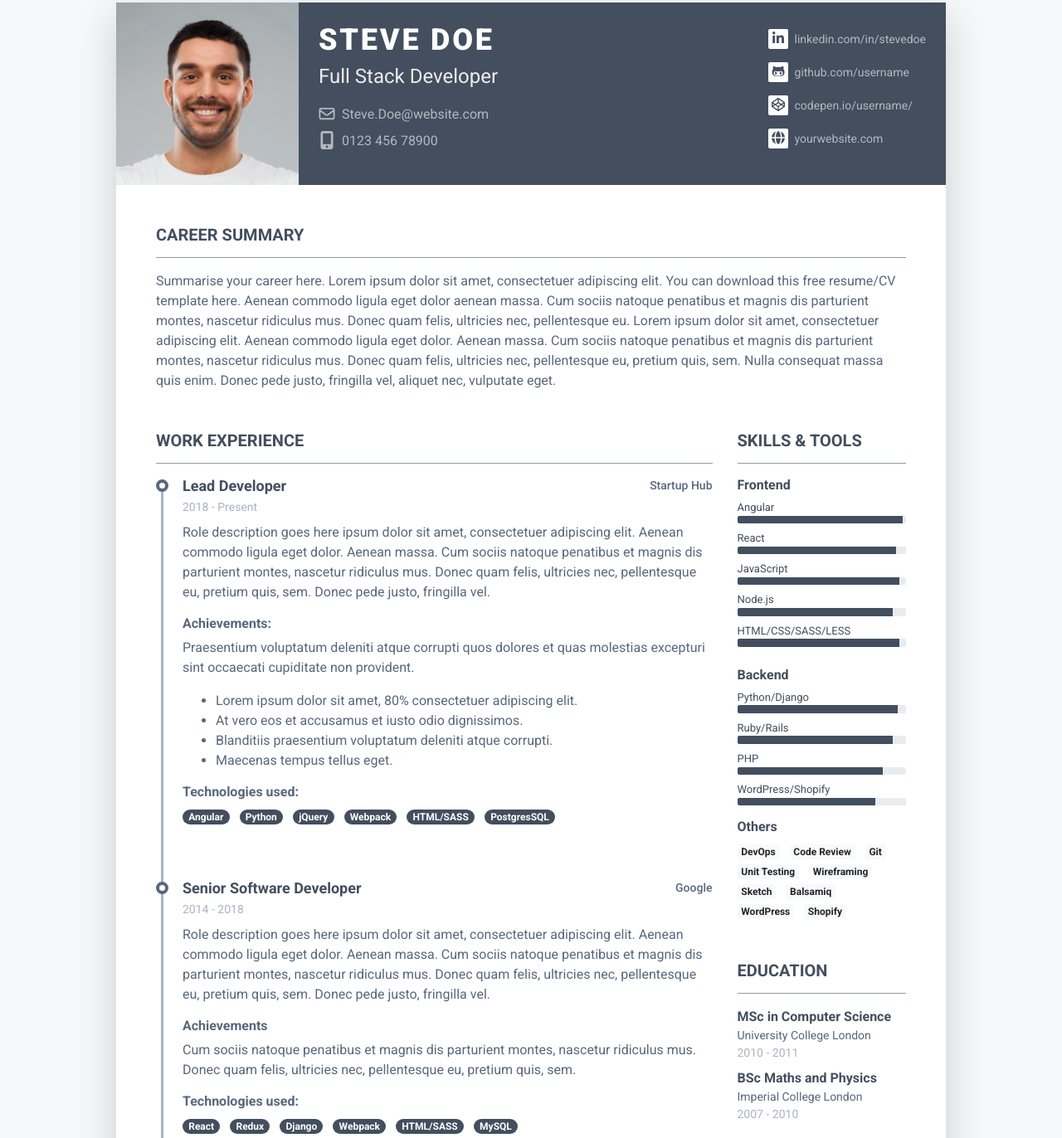
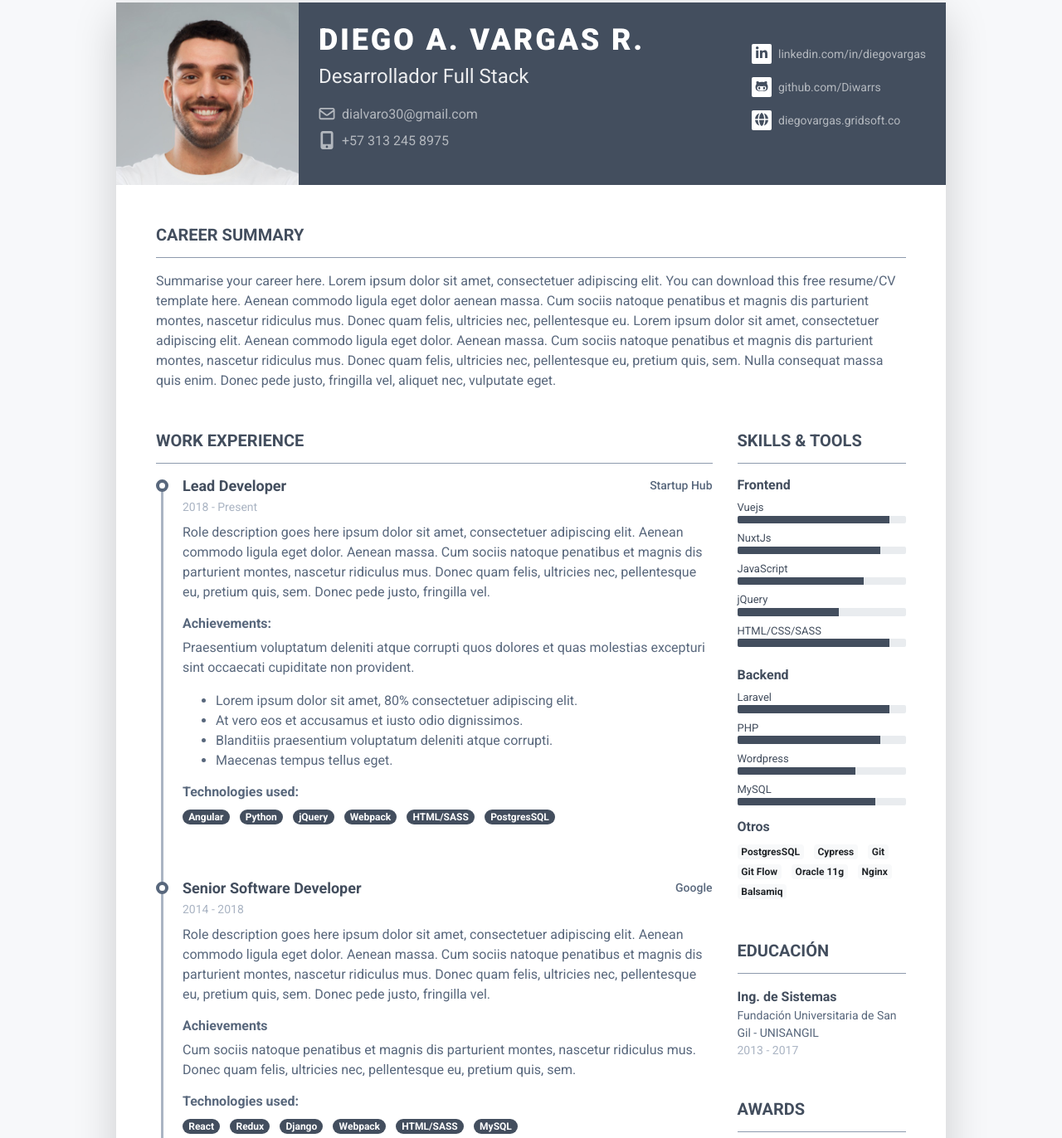
Before and after one commit to Diwarrss/cv, a plain HTML site: page index.html in a window 1280 px wide. Shown: the part 27-1399 px from the top of the page at 83% size. Drawn offline with Linux system fonts and the light colour scheme.

Commit message:
add info

```diff
--- a/index.html
+++ b/index.html
@@ -1,14 +1,14 @@
 <!DOCTYPE html>
 <html lang="en">
 <head>
-    <title>Pillar - Bootstrap 4 Resume/CV Template for Developers</title>
+    <title>Diego Vargas | CV | Developer</title>
 
     <!-- Meta -->
     <meta charset="utf-8">
     <meta http-equiv="X-UA-Compatible" content="IE=edge">
     <meta name="viewport" content="width=device-width, initial-scale=1.0">
     <meta name="description" content="Responsive Resume Template">
-    <meta name="author" content="Xiaoying Riley at 3rd Wave Media">
+    <meta name="author" content="Diego Alejandro Vargas Rodriguez">
     <link rel="shortcut icon" href="favicon.ico">
 
     <!-- Google Font -->
@@ -32,19 +32,19 @@
 				    <img class="mr-3 img-fluid picture mx-auto" src="assets/images/profile.jpg" alt="">
 				    <div class="media-body p-4 d-flex flex-column flex-md-row mx-auto mx-lg-0">
 					    <div class="primary-info">
-						    <h1 class="name mt-0 mb-1 text-white text-uppercase text-uppercase">Steve Doe</h1>
-						    <div class="title mb-3">Full Stack Developer</div>
+						    <h1 class="name mt-0 mb-1 text-white text-uppercase text-uppercase">Diego A. Vargas R.</h1>
+						    <div class="title mb-3">Desarrollador Full Stack</div>
 						    <ul class="list-unstyled">
-							    <li class="mb-2"><a href="#"><i class="far fa-envelope fa-fw mr-2" data-fa-transform="grow-3"></i>Steve.Doe@website.com</a></li>
-							    <li><a href="#"><i class="fas fa-mobile-alt fa-fw mr-2" data-fa-transform="grow-6"></i>0123 456 78900</a></li>
+							    <li class="mb-2"><a href="#"><i class="far fa-envelope fa-fw mr-2" data-fa-transform="grow-3"></i>dialvaro30@gmail.com</a></li>
+							    <li><a href="#"><i class="fas fa-mobile-alt fa-fw mr-2" data-fa-transform="grow-6"></i>+57 313 245 8975</a></li>
 						    </ul>
 					    </div><!--//primary-info-->
-					    <div class="secondary-info ml-md-auto mt-2">
+					    <div class="secondary-info ml-md-auto my-auto">
 						    <ul class="resume-social list-unstyled">
-				                <li class="mb-3"><a href="#"><span class="fa-container text-center mr-2"><i class="fab fa-linkedin-in fa-fw"></i></span>linkedin.com/in/stevedoe</a></li>
-				                <li class="mb-3"><a href="#"><span class="fa-container text-center mr-2"><i class="fab fa-github-alt fa-fw"></i></span>github.com/username</a></li>
-				                <li class="mb-3"><a href="#"><span class="fa-container text-center mr-2"><i class="fab fa-codepen fa-fw"></i></span>codepen.io/username/</a></li>
-				                <li><a href="#"><span class="fa-container text-center mr-2"><i class="fas fa-globe"></i></span>yourwebsite.com</a></li>
+				                <li class="mb-3"><a href="https://www.linkedin.com/in/diego-alejandro-vargas-rodr%C3%ADguez-4b1604163/"><span class="fa-container text-center mr-2"><i class="fab fa-linkedin-in fa-fw"></i></span>linkedin.com/in/diegovargas</a></li>
+				                <li class="mb-3"><a href="https://github.com/Diwarrss"><span class="fa-container text-center mr-2"><i class="fab fa-github-alt fa-fw"></i></span>github.com/Diwarrs</a></li>
+				                <!-- <li class="mb-3"><a href="#"><span class="fa-container text-center mr-2"><i class="fab fa-codepen fa-fw"></i></span>codepen.io/username/</a></li> -->
+				                <li><a href="https://diegovargas.gridsoft.co/"><span class="fa-container text-center mr-2"><i class="fas fa-globe"></i></span>diegovargas.gridsoft.co</a></li>
 						    </ul>
 					    </div><!--//secondary-info-->
 
@@ -187,34 +187,34 @@
 							        <h4 class="resume-skills-cat font-weight-bold">Frontend</h4>
 							        <ul class="list-unstyled mb-4">
 								        <li class="mb-2">
-								            <div class="resume-skill-name">Angular</div>
+								            <div class="resume-skill-name">Vuejs</div>
 									        <div class="progress resume-progress">
-											    <div class="progress-bar theme-progress-bar-dark" role="progressbar" style="width: 98%" aria-valuenow="25" aria-valuemin="0" aria-valuemax="100"></div>
+											    <div class="progress-bar theme-progress-bar-dark" role="progressbar" style="width: 90%" aria-valuenow="25" aria-valuemin="0" aria-valuemax="100"></div>
 											</div>
 								        </li>
 								        <li class="mb-2">
-								            <div class="resume-skill-name">React</div>
+								            <div class="resume-skill-name">NuxtJs</div>
 									        <div class="progress resume-progress">
-											    <div class="progress-bar theme-progress-bar-dark" role="progressbar" style="width: 94%" aria-valuenow="25" aria-valuemin="0" aria-valuemax="100"></div>
+											    <div class="progress-bar theme-progress-bar-dark" role="progressbar" style="width: 85%" aria-valuenow="25" aria-valuemin="0" aria-valuemax="100"></div>
 											</div>
 								        </li>
 								        <li class="mb-2">
 								            <div class="resume-skill-name">JavaScript</div>
 									        <div class="progress resume-progress">
-											    <div class="progress-bar theme-progress-bar-dark" role="progressbar" style="width: 96%" aria-valuenow="25" aria-valuemin="0" aria-valuemax="100"></div>
+											    <div class="progress-bar theme-progress-bar-dark" role="progressbar" style="width: 75%" aria-valuenow="25" aria-valuemin="0" aria-valuemax="100"></div>
 											</div>
 								        </li>
 
 								        <li class="mb-2">
-								            <div class="resume-skill-name">Node.js</div>
+								            <div class="resume-skill-name">jQuery</div>
 									        <div class="progress resume-progress">
-											    <div class="progress-bar theme-progress-bar-dark" role="progressbar" style="width: 92%" aria-valuenow="25" aria-valuemin="0" aria-valuemax="100"></div>
+											    <div class="progress-bar theme-progress-bar-dark" role="progressbar" style="width: 60%" aria-valuenow="25" aria-valuemin="0" aria-valuemax="100"></div>
 											</div>
 								        </li>
 								        <li class="mb-2">
-								            <div class="resume-skill-name">HTML/CSS/SASS/LESS</div>
+								            <div class="resume-skill-name">HTML/CSS/SASS</div>
 									        <div class="progress resume-progress">
-											    <div class="progress-bar theme-progress-bar-dark" role="progressbar" style="width: 96%" aria-valuenow="25" aria-valuemin="0" aria-valuemax="100"></div>
+											    <div class="progress-bar theme-progress-bar-dark" role="progressbar" style="width: 90%" aria-valuenow="25" aria-valuemin="0" aria-valuemax="100"></div>
 											</div>
 								        </li>
 							        </ul>
@@ -224,25 +224,25 @@
 						            <h4 class="resume-skills-cat font-weight-bold">Backend</h4>
 							        <ul class="list-unstyled">
 								        <li class="mb-2">
-								            <div class="resume-skill-name">Python/Django</div>
+								            <div class="resume-skill-name">Laravel</div>
 									        <div class="progress resume-progress">
-											    <div class="progress-bar theme-progress-bar-dark" role="progressbar" style="width: 95%" aria-valuenow="25" aria-valuemin="0" aria-valuemax="100"></div>
-											</div>
-								        </li>
-								        <li class="mb-2">
-								            <div class="resume-skill-name">Ruby/Rails</div>
-									        <div class="progress resume-progress">
-											    <div class="progress-bar theme-progress-bar-dark" role="progressbar" style="width: 92%" aria-valuenow="25" aria-valuemin="0" aria-valuemax="100"></div>
+											    <div class="progress-bar theme-progress-bar-dark" role="progressbar" style="width: 90%" aria-valuenow="25" aria-valuemin="0" aria-valuemax="100"></div>
 											</div>
 								        </li>
 								        <li class="mb-2">
 								            <div class="resume-skill-name">PHP</div>
 									        <div class="progress resume-progress">
-											    <div class="progress-bar theme-progress-bar-dark" role="progressbar" style="width: 86%" aria-valuenow="25" aria-valuemin="0" aria-valuemax="100"></div>
+											    <div class="progress-bar theme-progress-bar-dark" role="progressbar" style="width: 85%" aria-valuenow="25" aria-valuemin="0" aria-valuemax="100"></div>
 											</div>
 								        </li>
 								        <li class="mb-2">
-								            <div class="resume-skill-name">WordPress/Shopify</div>
+								            <div class="resume-skill-name">Wordpress</div>
+									        <div class="progress resume-progress">
+											    <div class="progress-bar theme-progress-bar-dark" role="progressbar" style="width: 70%" aria-valuenow="25" aria-valuemin="0" aria-valuemax="100"></div>
+											</div>
+								        </li>
+								        <li class="mb-2">
+								            <div class="resume-skill-name">MySQL</div>
 									        <div class="progress resume-progress">
 											    <div class="progress-bar theme-progress-bar-dark" role="progressbar" style="width: 82%" aria-valuenow="25" aria-valuemin="0" aria-valuemax="100"></div>
 											</div>
@@ -251,34 +251,27 @@
 						        </div><!--//resume-skill-item-->
 
 						        <div class="resume-skill-item">
-						            <h4 class="resume-skills-cat font-weight-bold">Others</h4>
+						            <h4 class="resume-skills-cat font-weight-bold">Otros</h4>
 						            <ul class="list-inline">
-							            <li class="list-inline-item"><span class="badge badge-light">DevOps</span></li>
-							            <li class="list-inline-item"><span class="badge badge-light">Code Review</span></li>
+							            <li class="list-inline-item"><span class="badge badge-light">PostgresSQL</span></li>
+							            <li class="list-inline-item"><span class="badge badge-light">Cypress</span></li>
 							            <li class="list-inline-item"><span class="badge badge-light">Git</span></li>
-							            <li class="list-inline-item"><span class="badge badge-light">Unit Testing</span></li>
-							            <li class="list-inline-item"><span class="badge badge-light">Wireframing</span></li>
-							            <li class="list-inline-item"><span class="badge badge-light">Sketch</span></li>
+							            <li class="list-inline-item"><span class="badge badge-light">Git Flow</span></li>
+							            <li class="list-inline-item"><span class="badge badge-light">Oracle 11g</span></li>
+							            <li class="list-inline-item"><span class="badge badge-light">Nginx</span></li>
 							            <li class="list-inline-item"><span class="badge badge-light">Balsamiq</span></li>
-							            <li class="list-inline-item"><span class="badge badge-light">WordPress</span></li>
-							            <li class="list-inline-item"><span class="badge badge-light">Shopify</span></li>
 						            </ul>
 						        </div><!--//resume-skill-item-->
 						    </div><!--resume-section-content-->
 					    </section><!--//skills-section-->
 					    <section class="resume-section education-section mb-5">
-						    <h2 class="resume-section-title text-uppercase font-weight-bold pb-3 mb-3">Education</h2>
+						    <h2 class="resume-section-title text-uppercase font-weight-bold pb-3 mb-3">Educación</h2>
 						    <div class="resume-section-content">
 							    <ul class="list-unstyled">
 								    <li class="mb-2">
-								        <div class="resume-degree font-weight-bold">MSc in Computer Science</div>
-								        <div class="resume-degree-org">University College London</div>
-								        <div class="resume-degree-time">2010 - 2011</div>
-								    </li>
-								    <li>
-								        <div class="resume-degree font-weight-bold">BSc Maths and Physics</div>
-								        <div class="resume-degree-org">Imperial College London</div>
-								        <div class="resume-degree-time">2007 - 2010</div>
+								        <div class="resume-degree font-weight-bold">Ing. de Sistemas</div>
+								        <div class="resume-degree-org">Fundación Universitaria de San Gil - UNISANGIL</div>
+								        <div class="resume-degree-time">2013 - 2017</div>
 								    </li>
 							    </ul>
 						    </div>
@@ -301,22 +294,21 @@
 						    </div>
 					    </section><!--//interests-section-->
 					    <section class="resume-section language-section mb-5">
-						    <h2 class="resume-section-title text-uppercase font-weight-bold pb-3 mb-3">Language</h2>
+						    <h2 class="resume-section-title text-uppercase font-weight-bold pb-3 mb-3">IDIOMA</h2>
 						    <div class="resume-section-content">
 							    <ul class="list-unstyled resume-lang-list">
-								    <li class="mb-2"><span class="resume-lang-name font-weight-bold">English</span> <small class="text-muted font-weight-normal">(Native)</small></li>
-								    <li class="mb-2 align-middle"><span class="resume-lang-name font-weight-bold">French</span> <small class="text-muted font-weight-normal">(Professional)</small></li>
-								    <li><span class="resume-lang-name font-weight-bold">Spanish</span> <small class="text-muted font-weight-normal">(Professional)</small></li>
+								    <li class="mb-2"><span class="resume-lang-name font-weight-bold">Español</span> <small class="text-muted font-weight-normal">(Nativo)</small></li>
+								    <li class="mb-2 align-middle"><span class="resume-lang-name font-weight-bold">Inglés</span> <small class="text-muted font-weight-normal">(Básico)</small></li>
 							    </ul>
 						    </div>
 					    </section><!--//language-section-->
 					    <section class="resume-section interests-section mb-5">
-						    <h2 class="resume-section-title text-uppercase font-weight-bold pb-3 mb-3">Interests</h2>
+						    <h2 class="resume-section-title text-uppercase font-weight-bold pb-3 mb-3">INTERESES</h2>
 						    <div class="resume-section-content">
 							    <ul class="list-unstyled">
-								    <li class="mb-1">Climbing</li>
-								    <li class="mb-1">Snowboarding</li>
-								    <li class="mb-1">Cooking</li>
+								    <li class="mb-1">Futsal/Fútbol</li>
+								    <li class="mb-1">Video Games</li>
+								    <li class="mb-1">Viajar</li>
 							    </ul>
 						    </div>
 					    </section><!--//interests-section-->
```
